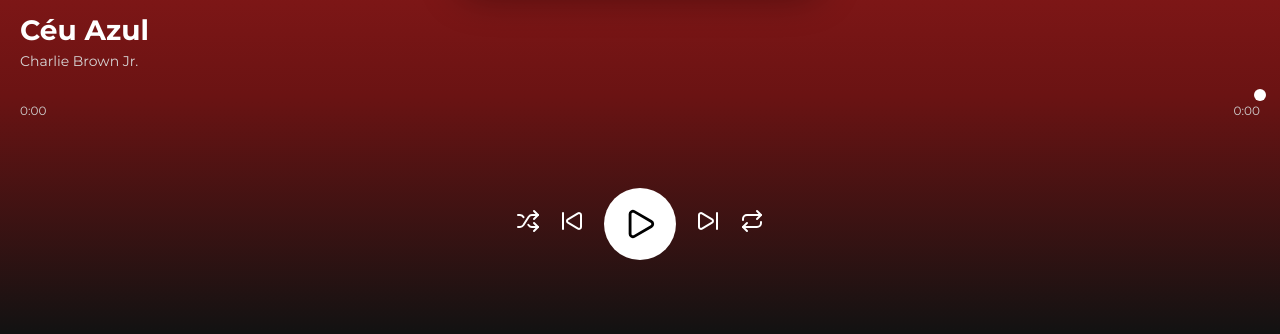
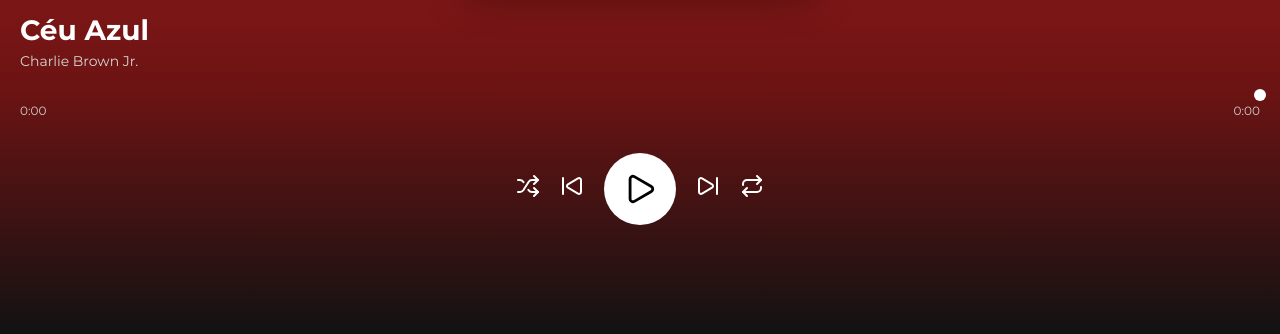
Before and after one commit to LucasHCarv4lho/Pra-mulher-da-minha-vida, a plain HTML site: page index.html in a window 1280 px wide. Shown: the part 466-800 px from the top of the page. Drawn offline with nearby package versions, Linux system fonts and the light colour scheme.

Commit message:
Update index.html

```diff
--- a/index.html
+++ b/index.html
@@ -91,8 +91,6 @@
         </div>
 
         <div class="controls">
-
-            <div class="controls">
 
             <button class="control-btn">
                 <i data-lucide="shuffle"></i>
```
